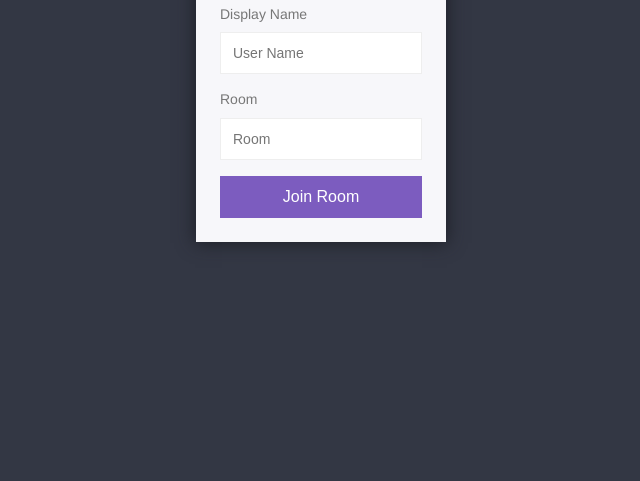
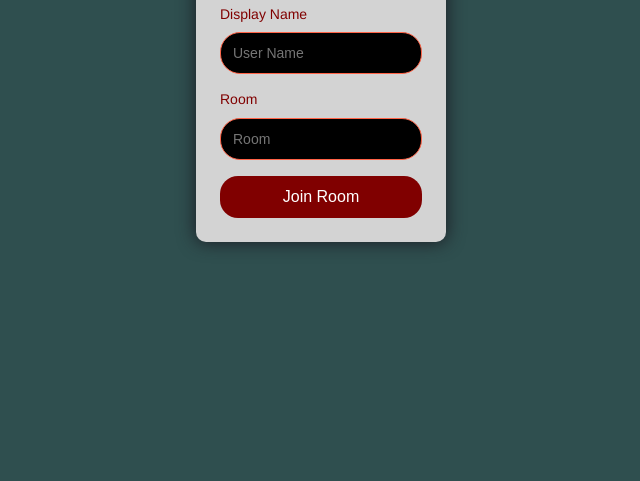
Before and after one commit to iamchiranjeeb/Node-Chat-App, a website: page public/index.html in a window 1280 px wide. Shown: the part 319-800 px from the top of the page, without its empty margins (319-959 px from the left). Drawn offline with Linux system fonts and the light colour scheme.

Commit message:
Init commit

```diff
--- a/public/css/styles.css
+++ b/public/css/styles.css
@@ -16,7 +16,7 @@ input {
 
 body {
     line-height: 1.4;
-    color: #333333;
+    color: black;
     font-family: Helvetica, Arial, sans-serif;
 }
 
@@ -28,38 +28,54 @@ label {
     display: block;
     font-size: 14px;
     margin-bottom: 8px;
-    color: #777;
+    color: maroon;
 }
 
 input {
-    border: 1px solid #eeeeee;
+    border: 1px solid tomato;
     padding: 12px;
     outline: none;
+}
+
+input[type=text] {
+    background-color: black;
+    border-radius: 20px;
+    color: white;
 }
 
 button {
     cursor: pointer;
     padding: 12px;
-    background: #7C5CBF;
+    background: maroon;
     border: none;
     color: white;
     font-size: 16px;
     transition: background .3s ease;
+    border-radius: 16px;
 }
 
 button:hover {
-    background: #6b47b8;
+    background: red;
 }
 
 button:disabled {
     cursor: default;
-    background: #7c5cbf94;
+    background: purple;
 }
+
+.logout {
+    top: 30px;
+}
+
+.join {
+    border-radius: 18px;
+}
+
 
 /* Join Page Styles */
 
 .centered-form {
-    background: #333744;
+    background: #2F4F4F;
     width: 100vw;
     height: 100vh;
     display: flex;
@@ -69,9 +85,11 @@ button:disabled {
 
 .centered-form__box {
     box-shadow: 0px 0px 17px 1px #1D1F26;
-    background: #F7F7FA;
+    background: #D3D3D3;
     padding: 24px;
     width: 250px;
+    height: auto;
+    border-radius: 10px;
 }
 
 .centered-form button {
@@ -83,6 +101,7 @@ button:disabled {
     width: 100%;
 }
 
+
 /* Chat Page Layout */
 
 .chat {
@@ -92,10 +111,11 @@ button:disabled {
 .chat__sidebar {
     height: 100vh;
     color: white;
-    background: #333744;
+    background: maroon;
     width: 225px;
     overflow-y: scroll
 }
+
 
 /* Chat styles */
 
@@ -111,6 +131,7 @@ button:disabled {
     padding: 24px 24px 0 24px;
     overflow-y: scroll;
 }
+
 
 /* Message Styles */
 
@@ -133,6 +154,7 @@ button:disabled {
     color: #0070CC;
 }
 
+
 /* Message Composition Styles */
 
 .compose {
@@ -149,7 +171,7 @@ button:disabled {
 }
 
 .compose input {
-    border: 1px solid #eeeeee;
+    border: 1px solid tomato;
     width: 100%;
     padding: 12px;
     margin: 0 16px 0 0;
@@ -159,6 +181,7 @@ button:disabled {
 .compose button {
     font-size: 14px;
 }
+
 
 /* Chat Sidebar Styles */
 
--- a/public/index.html
+++ b/public/index.html
@@ -4,7 +4,7 @@
 <head>
     <title>Chat App</title>
     <link rel="icon" href="./img/favicon.png" />
-    <link rel="stylesheet" href="./css/styles.min.css" />
+    <link rel="stylesheet" href="./css/styles.css" />
 </head>
 
 <body>
@@ -13,10 +13,10 @@
             <h1>Join</h1>
             <form action="/chat.html">
                 <label>Display Name</label>
-                <input type="text" name="username" placeholder="User Name" required/>
+                <input type="text" name="username" placeholder="User Name" required autocomplete="off" />
                 <label>Room</label>
-                <input type="text" name="room" placeholder="Room" required/>
-                <button>Join Room</button>
+                <input type="text" name="room" placeholder="Room" required autocomplete="off" />
+                <button class="join">Join Room</button>
             </form>
         </div>
     </div>
--- a/public/js/chat.js
+++ b/public/js/chat.js
@@ -7,6 +7,7 @@ const $messageFormButton = $messageForm.querySelector('#btn1')
 const $locationButton = document.querySelector('#send-location')
 const $messages = document.querySelector('#messages')
 const $currentLocation = document.querySelector('#current-location')
+const $logOutButton = document.querySelector('#logOut')
     //Template
 const messageTemplate = document.querySelector('#message-template').innerHTML
 const locationTemplate = document.querySelector('#location-template').innerHTML
@@ -113,6 +114,10 @@ $locationButton.addEventListener('click', () => {
     })
 })
 
+$logOutButton.addEventListener('click', () => {
+    location.href = '/'
+})
+
 socket.emit('join', { username, room }, (err) => {
     if (err) {
         alert(err)
```
Also changed, not shown: public/chat.html (+4 -13 lines).
